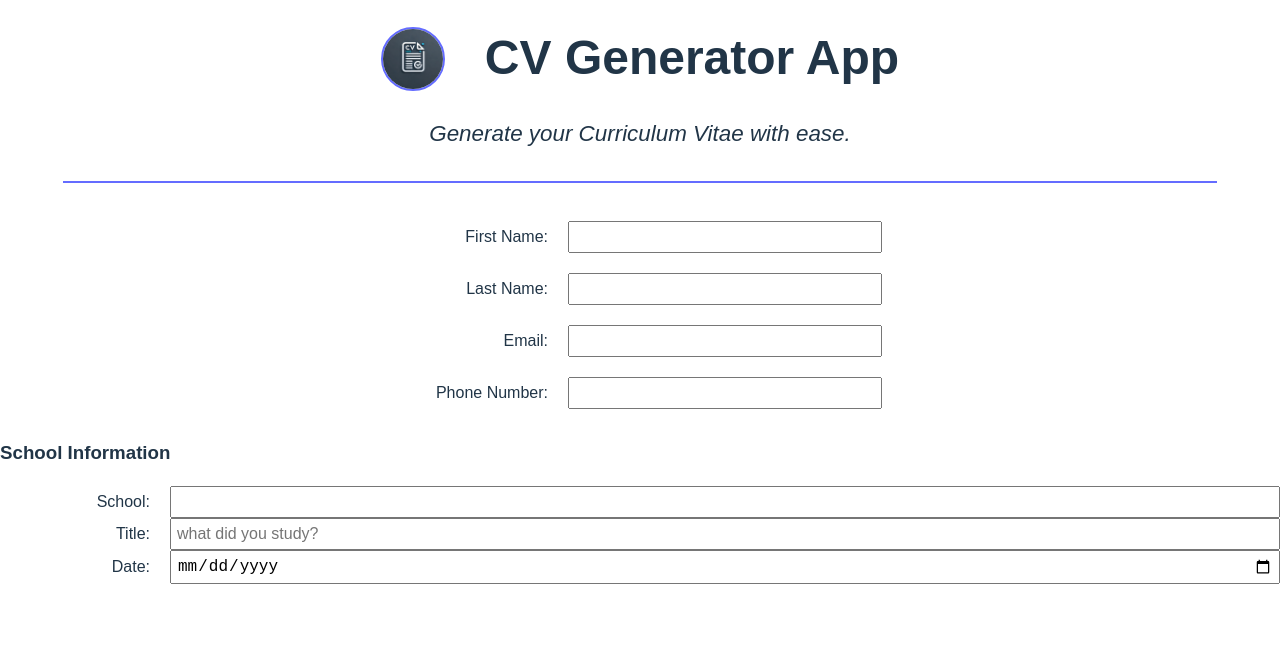
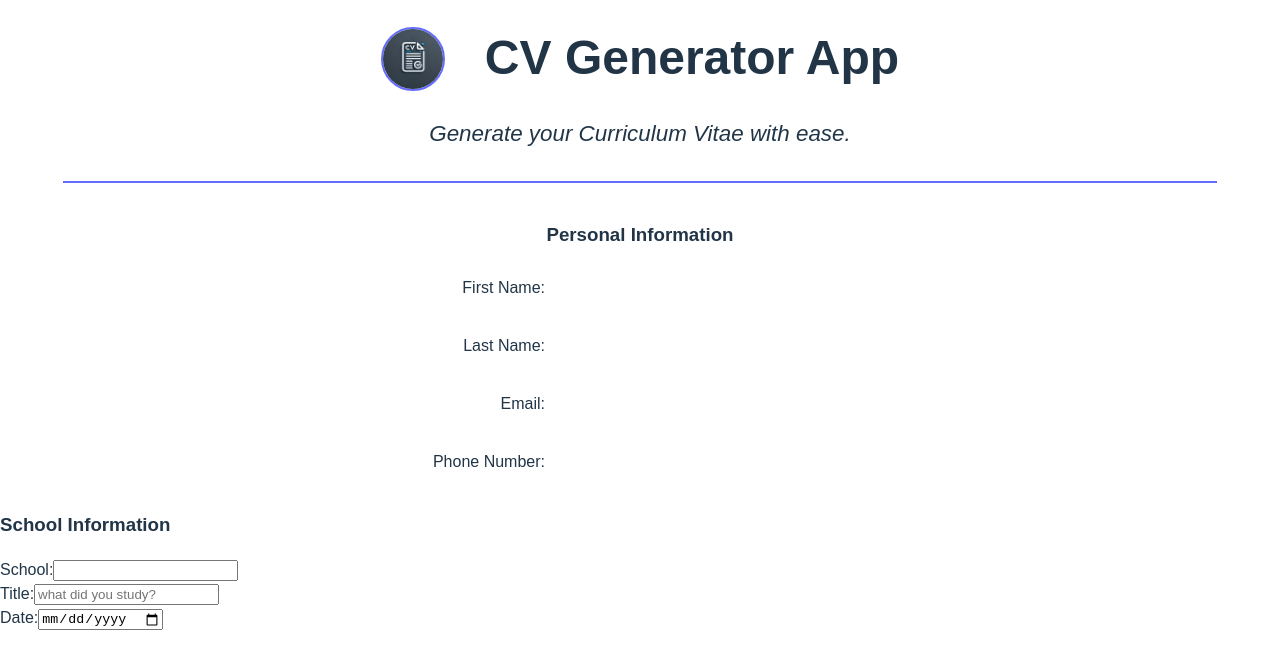
Before and after one commit to kiptalam1/CV-Generator, a React (Vite) app: page / in a window 1280 px wide. Shown: the top 668 px of the page. Built offline with nearby package versions, Linux system fonts and the light colour scheme.

Commit message:
Added and styled the General info form heading.

```diff
--- a/src/Components/General.jsx
+++ b/src/Components/General.jsx
@@ -18,6 +18,8 @@ export default function GeneralInfo() {
 
     return (
         <form className='general-form'>
+            <h3>Personal Information</h3>
+
             <div className='form-group'>
                 <label htmlFor='first-name'>First Name: </label>
                 <input type='text' id="first-name" value={info.firstName} onChange={handleFirstNameInput} />
--- a/src/Styles/General.css
+++ b/src/Styles/General.css
@@ -9,22 +9,23 @@
     --blue-color:  #676ef4;
 
 }
-.form-group {
+.general-form h3 {
+    margin: 0 auto;
+}
+.general-form .form-group {
     display: flex;
     gap: 20px;
     align-items: center;
 }
-.form-group label {
+.general-form .form-group label {
     text-align: right;
     width: 150px;
 }
-.form-group input {
+.general-form .form-group input {
     flex: 1;
-    padding: 5px;
+    padding: 10px;
     width: 300px;
     font-size: 16px;
+    border-radius: 5px;
+    border: none;
 }
-/* .general-form hr {
-    border: 0.5px solid var(--blue-color);
-    width: 90%;
-} */
```
